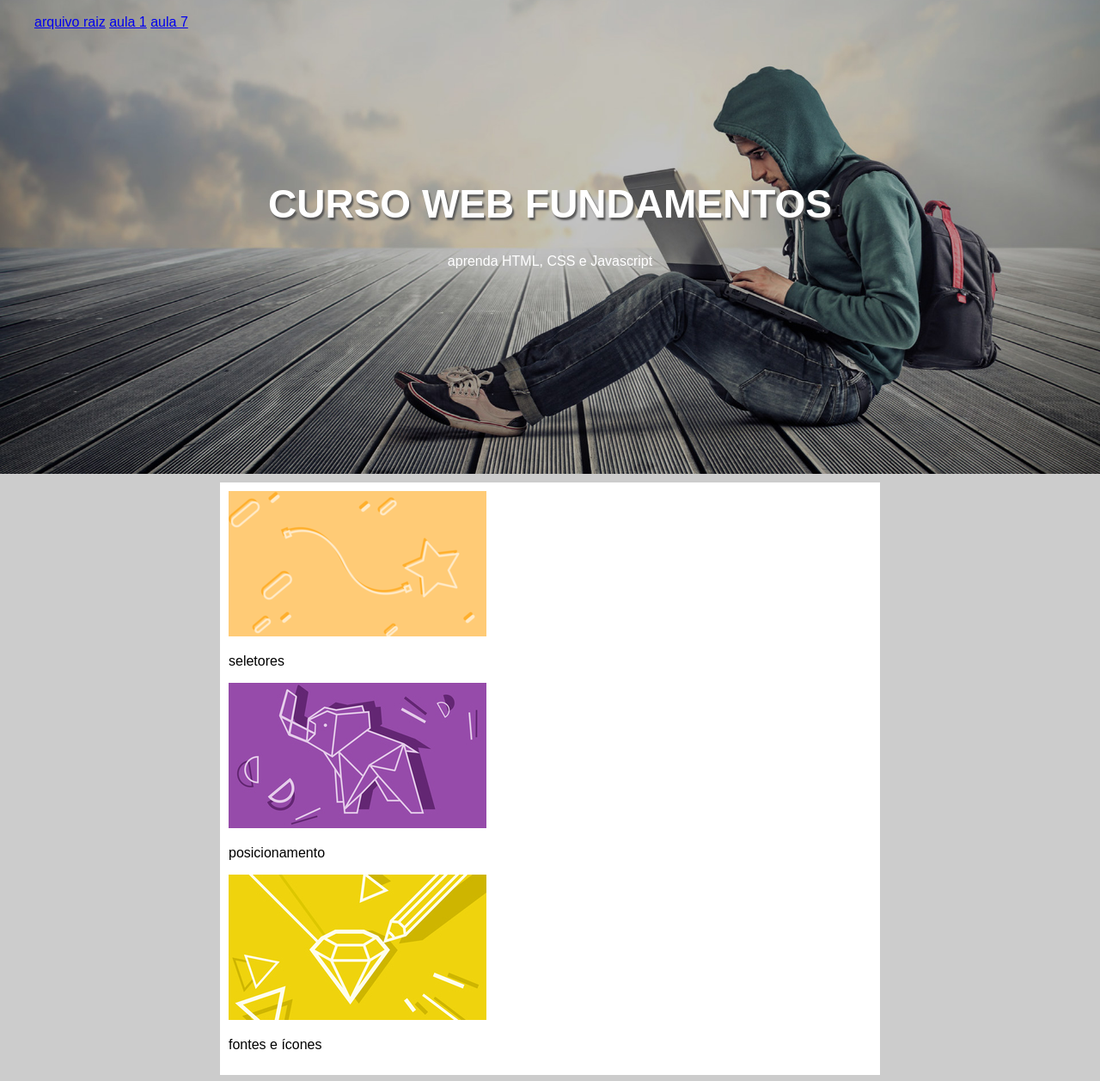
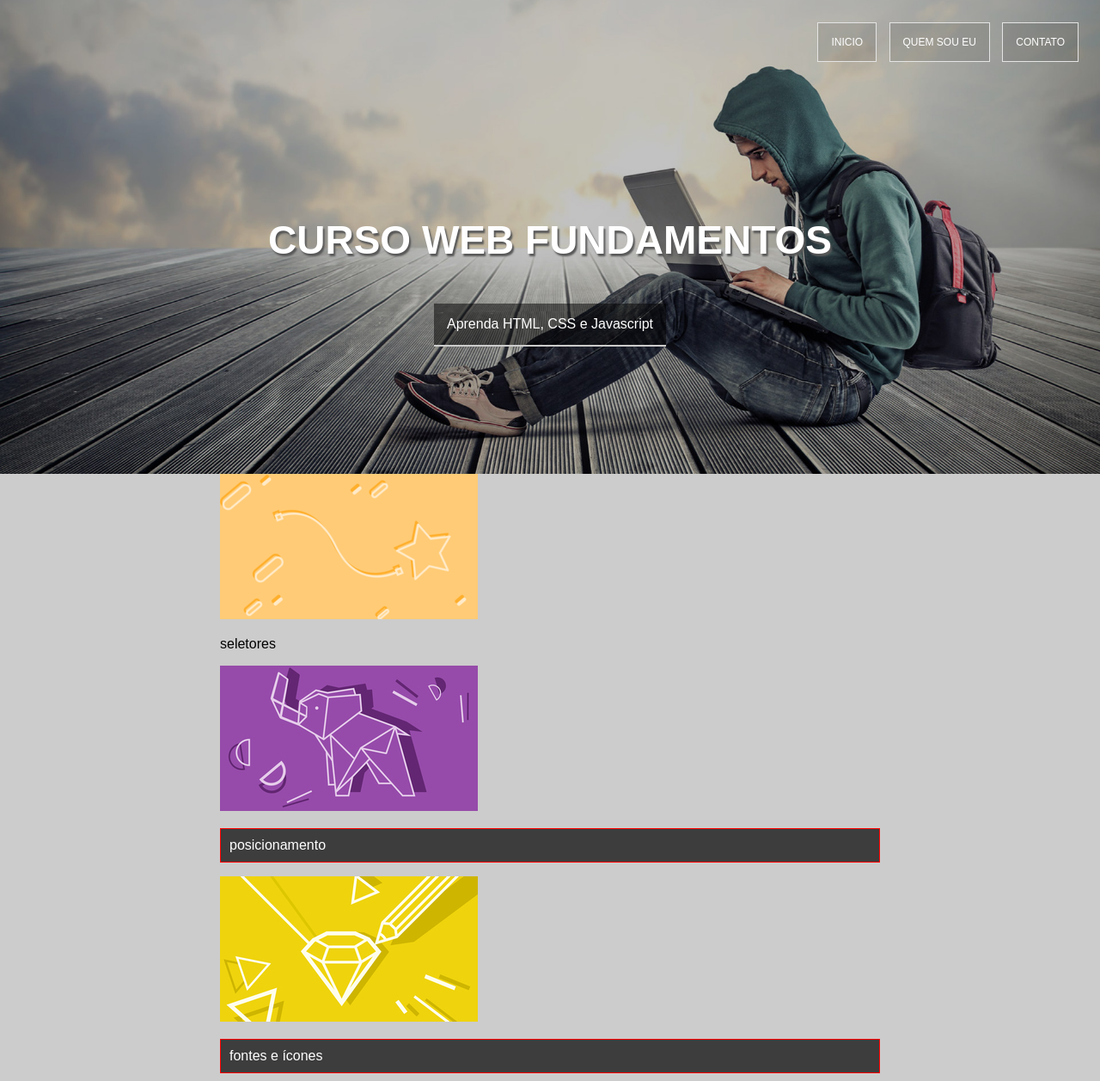
Before and after one commit to gusatavomora/first, a plain HTML site: page projetoCSS/index.html in a window 1280 px wide. Shown: the top 1257 px of the page at 86% size. Drawn offline with Linux system fonts and the light colour scheme.

Commit message:
aprendendo o conceito block, inline, inline-block e box-size

```diff
--- a/projetoCSS/estilo.css
+++ b/projetoCSS/estilo.css
@@ -1,25 +1,62 @@
 body{
-    font-family:arial, sans-serif;
-    background-color:#ccc;
-    margin:0;
+    font-family: arial, sans-serif;
+    background-color: #ccc;
+    margin: 0px;
 }
+
 .villain{
-    color:white;
+    color: white;
     text-align: center;
     margin-top: 175px;
 }
+
 .villain h1{
-    text-transform:uppercase;
+    text-transform: uppercase;
     font-size: 46px;
     text-shadow: 2px 3px 2px rgb(88, 88, 88);
 }
+
+.villain p{
+    display: inline-block;
+    border-bottom: 2px solid #ccc;
+    padding: 15px;
+    background-color: rgba(0, 0, 0, 0.5);
+}
+
 .cheader{
     background-image: url(../imagens/bg-3.jpg);
-    height:550px;
+    height: 550px;
     background-position: right center;
     background-size: cover;
     padding-top: 1px;
 }
+
+.cheader nav ul{
+    text-align: right;
+    margin: 20px 20px 0px 0px;
+}
+
+.cheader nav li{
+    display: inline-block;
+    list-style: none;
+    border: 1px solid rgb(228, 228, 228);
+    margin: 5px;
+}
+
+.cheader nav a{
+    display: block;
+    background: rgba(0, 0, 0, 0.1);
+    color: white;
+    padding: 15px;
+    text-decoration: none;
+    text-transform: uppercase;
+    font-size: 12px;
+}
+
+.cheader nav a:hover{
+    background-color: rgba(0, 0, 0, 0.5);
+}
+
 main{
     width: 60%;
    margin: auto;
@@ -30,218 +67,31 @@ main{
     padding: 10px;
     margin-top: 10px;
 }
+
+
+
+.card p{
+    border: 1px solid red;
+    padding: 10px;
+    background-color:rgba(0, 0, 0, 0.7) ;
+    color: white;
+}
+
 .title h2{
     border-bottom: 2px solid rgb(100, 100, 100);
-    background-color:rgb(228, 228, 228);
+    background-color: rgb(228, 228, 228);
     padding-left: 10px;
     padding-top: 15px;
     padding-bottom: 15px;
     margin-top: 1.5px;
 }
+
 .footeri{
     color: white;
     font-size: 14px;
     text-shadow: 1px 2px 5px rgb(0, 0, 0);
     margin-top: 15px;
     text-align: center;
-    background-color:rgb(128, 128, 128);
+    background-color: rgb(128, 128, 128);
     padding: 5px;
 }
-.cheader nav li{
-    display: inline-block;
-    list-style: none;
-}
-.cheader nav ul{
-    1'
-
-
-
-
-
-
-
-
-
-
-
-
-
-
-
-
-
-
-
-
-
-
-
-
-
-
-
-
-
-
-
-
-
-
-
-
-
-
-
-
-
-
-
-
-
-
-
-
-
-
-
-
-
-
-
-
-
-
-
-
-
-
-
-
-
-
-
-
-
-
-
-
-
-
-
-
-
-
-
-
-
-
-
-
-
-
-
-
-
-
-
-
-
-
-
-
-
-
-
-
-
-
-
-
-
-
-
-
-
-
-
-
-
-
-
-
-
-
-
-
-
-
-
-
-
-
-
-
-
-
-
-
-
-
-
-
-
-
-
-
-
-
-
-
-
-
-
-
-
-
-
-
-
-
-
-
-
-
-
-
-
-
-
-
-
-
-
-
-
-
-
-
-
-
-
-
-
-
-
-
-
-
-
-
-
-
-
-
-
-
-
-}
--- a/projetoCSS/index.html
+++ b/projetoCSS/index.html
@@ -14,28 +14,26 @@
             <header class="cheader">
                 <nav>
                     <ul>
-                        <li><a href='index.html'>arquivo raiz</a> </li>
-                        <li><a href='aula1.html'>aula 1</a> </li>
-                        <li><a href='aula7_css.html'>aula 7</a> </li>
+                        <li><a href='index.html'>inicio</a> </li>
+                        <li><a href='aula1.html'>quem sou eu</a> </li>
+                        <li><a href='aula7_css.html'>contato</a> </li>
                     </ul>
                 </nav>
             <div class="villain">
                 <h1>Curso Web Fundamentos</h1>
-                <p>aprenda HTML, CSS e Javascript</p>
+                <p>Aprenda HTML, CSS e Javascript</p>
             </div>
         </header>
 
         <main>
-
-
-            <section class="section-image">
-                <di class= "card">
+            <section class="section_image">
+                <div class= "casrd">
                     <img src= "../imagens/card_01.png" alt= "">
                     <p>seletores</p>
-                <di class= "card">
+                <div class= "card">
                     <img src= "../imagens/card_02.jpg" alt= "">
                     <p>posicionamento</p>
-                <di class= "card">
+                <div class= "card">
                     <img src= "../imagens/card_03.jpg" alt= "">
                     <p>fontes e ícones</p>
                 </div>
```
